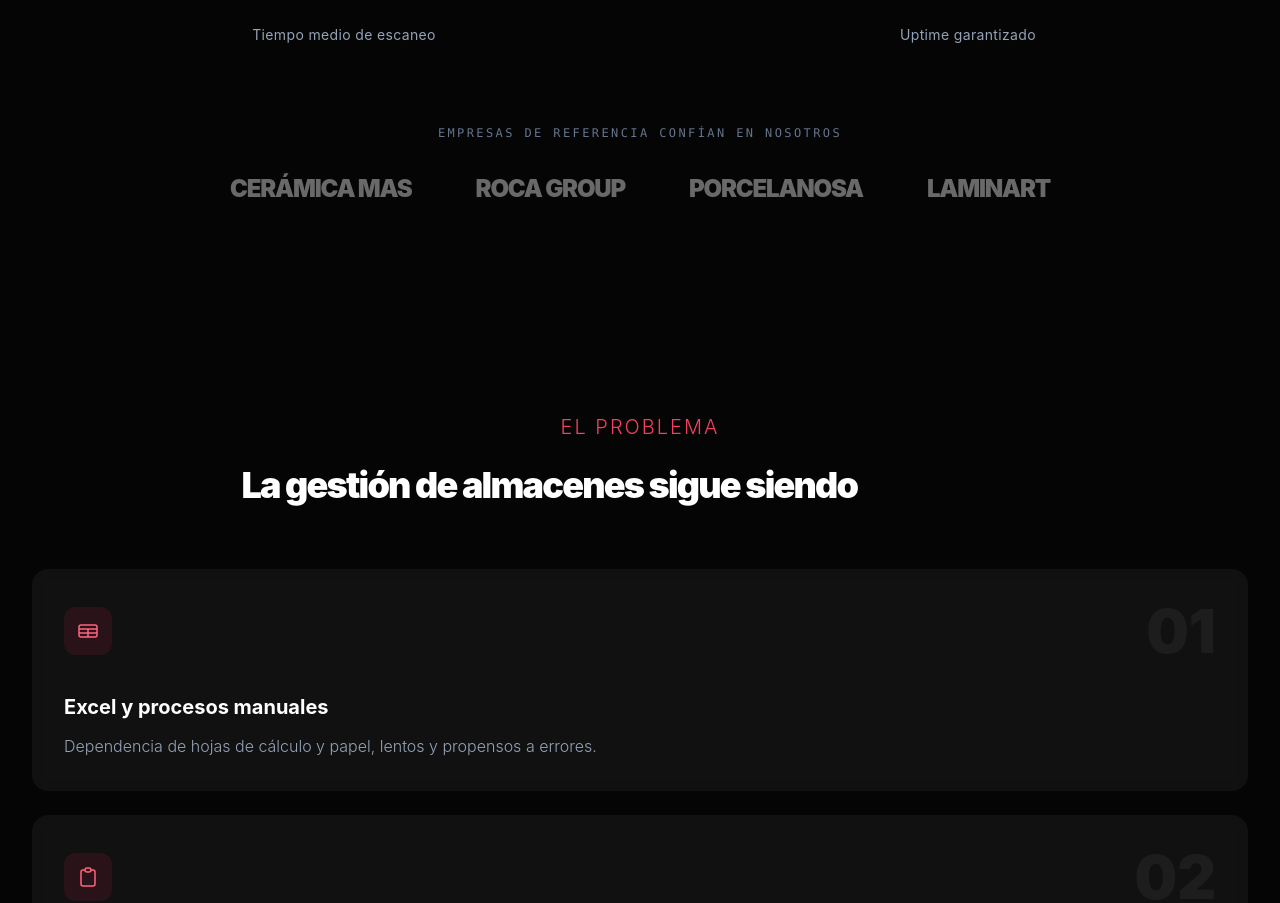
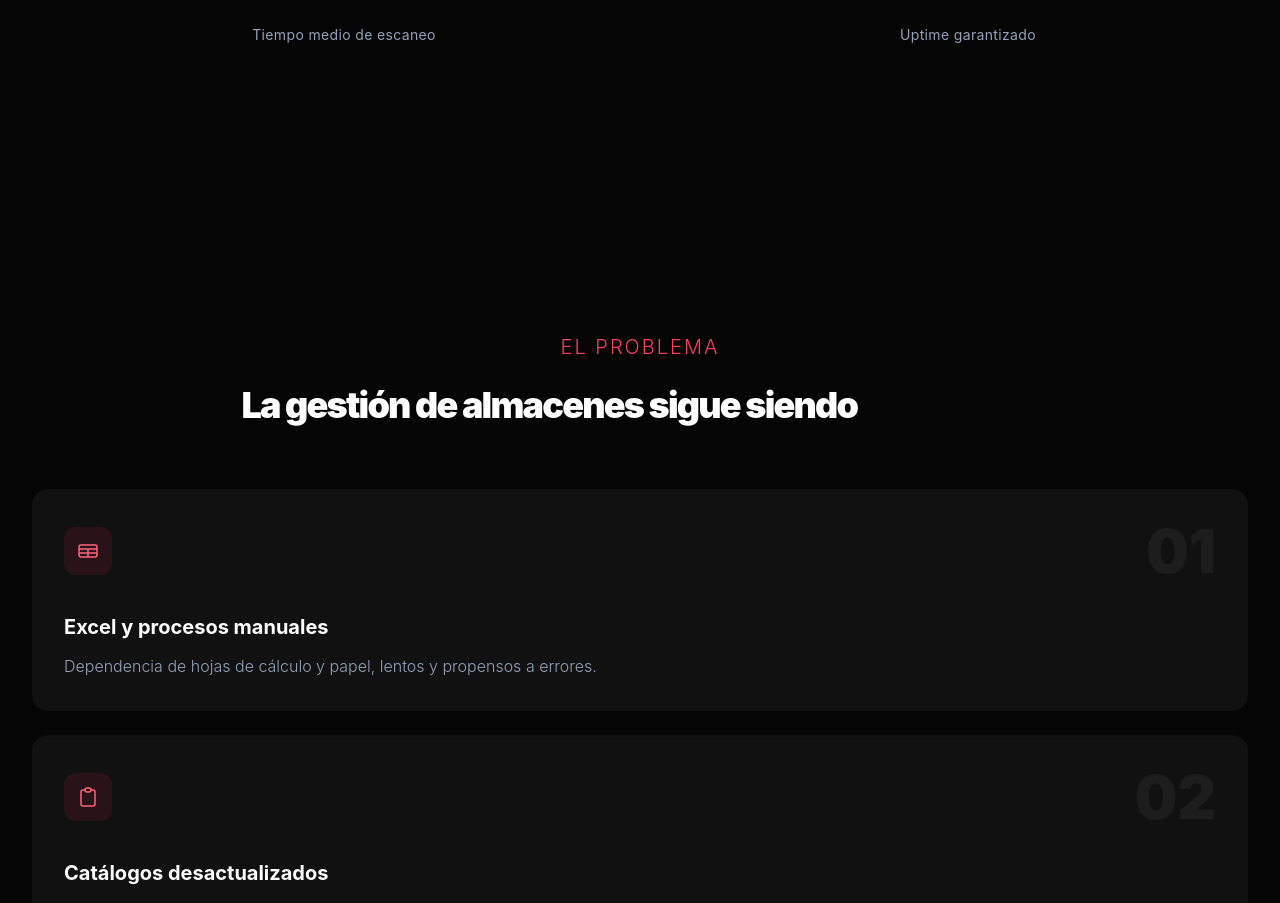
Before and after one commit to JoseMas68/lumicatech, a Next.js app: page /lumiware in a window 1280 px wide. Shown: the part 1840-2743 px from the top of the page. Built offline with nearby package versions, Linux system fonts and the light colour scheme; no server answers; the database is empty; a web font is replaced by a local one.

Commit message:
fix: Eliminar empresas de referencia de SocialProof

```diff
--- a/app/lumiware/components/SocialProof.tsx
+++ b/app/lumiware/components/SocialProof.tsx
@@ -36,25 +36,6 @@ export default function SocialProof() {
             </motion.div>
           ))}
         </div>
-
-        {/* Trusted By Label */}
-        <motion.div
-          initial={{ opacity: 0 }}
-          whileInView={{ opacity: 1 }}
-          viewport={{ once: true }}
-          transition={{ duration: 1, delay: 0.5 }}
-          className="text-center"
-        >
-          <p className="text-xs text-slate-500 mb-8 font-mono tracking-[0.2em] uppercase">
-            Empresas de referencia confían en nosotros
-          </p>
-          <div className="flex justify-center items-center gap-x-16 gap-y-8 opacity-40 flex-wrap filter grayscale hover:grayscale-0 transition-all duration-700">
-            <div className="text-2xl font-black text-white mix-blend-screen tracking-tighter">CERÁMICA MAS</div>
-            <div className="text-2xl font-black text-white mix-blend-screen tracking-tighter">ROCA GROUP</div>
-            <div className="text-2xl font-black text-white mix-blend-screen tracking-tighter">PORCELANOSA</div>
-            <div className="text-2xl font-black text-white mix-blend-screen tracking-tighter">LAMINART</div>
-          </div>
-        </motion.div>
       </div>
     </section>
   );
```
